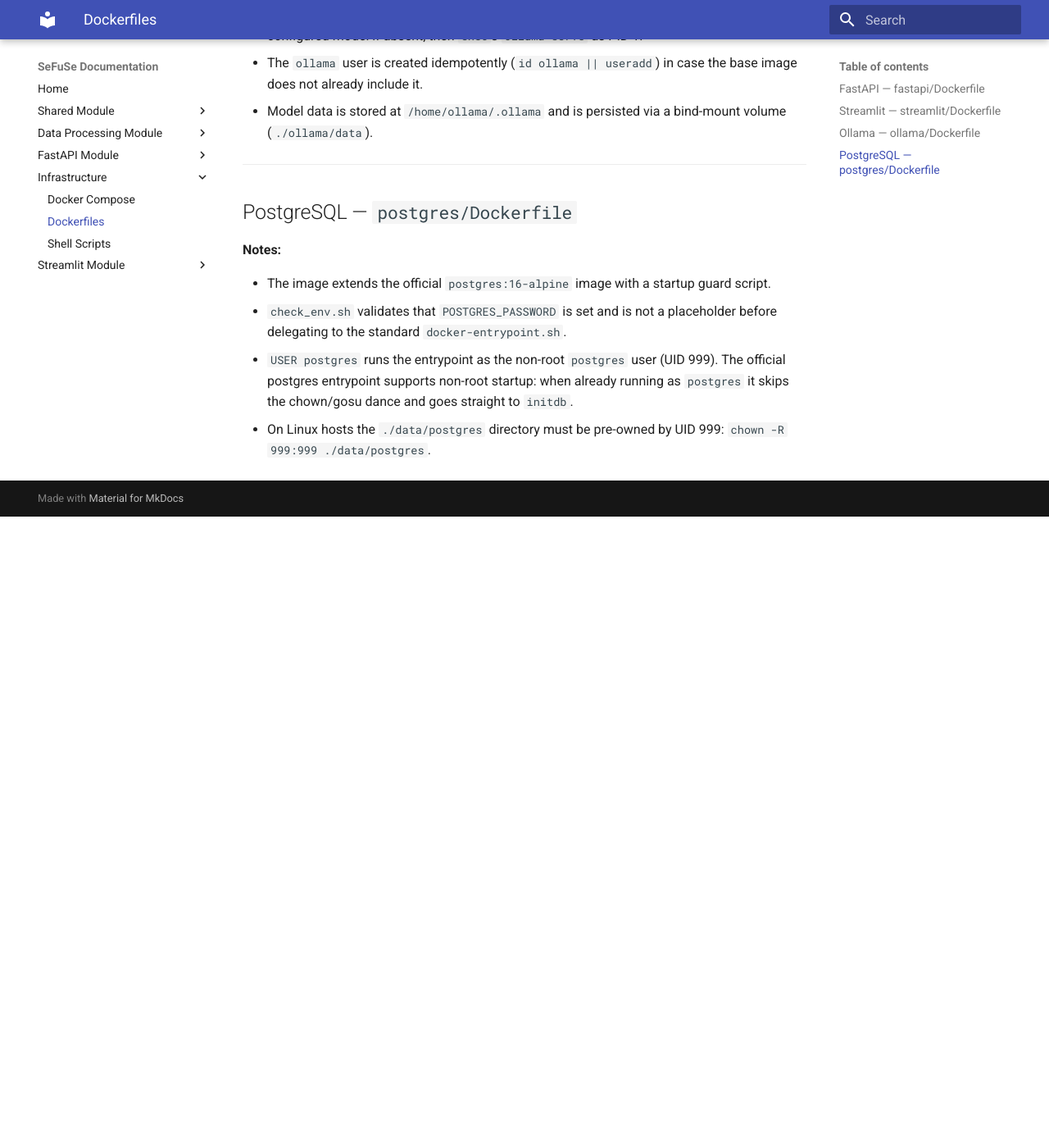
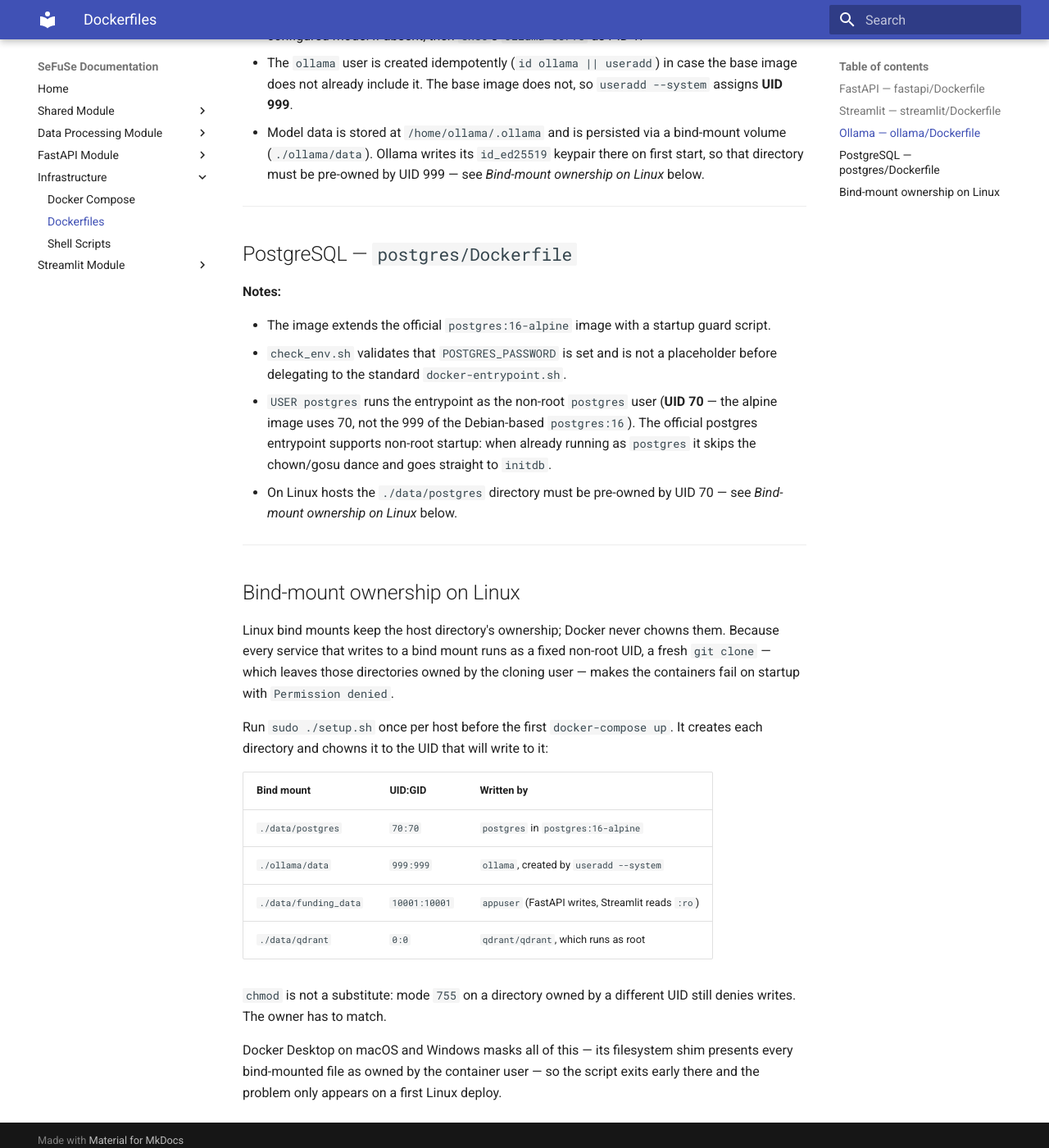
Before and after one commit to trholy/sefuse, an MkDocs documentation site: the page built from docs/infrastructure/dockerfiles.md, in a window 1280 px wide and 1400 px high, scrolled down 1311 px. Shown: the whole window at 82% size. Built offline with MkDocs 1.6.1 and Material for MkDocs 9.7.7, drawn with Linux system fonts in a browser that asks for light colours; before the commit the page ends 1941 px from its top, so only the background shows below that.

Commit message:
Require a Qdrant API key and pass every .env setting through Compose
Qdrant runs with an API key and telemetry off. Every setting in
.env.example is passed into the containers with its default, so cron
hours, timeouts and the login lockout can be changed from .env. setup.sh
hands the bind mounts to the UIDs that write them on Linux, and the
Ollama user gets a fixed UID for that. The GPU block stays opt-in.

Co-Authored-By: Claude Opus 5.5 <noreply@anthropic.com>

```diff
--- a/docs/infrastructure/dockerfiles.md
+++ b/docs/infrastructure/dockerfiles.md
@@ -34,8 +34,8 @@ Each SeFuSe service has its own Dockerfile. All images run as a non-root user an
 
 - The image extends the official Ollama image with a custom init script.
 - `init_models.sh` is the entrypoint; it starts `ollama serve`, waits for readiness, pulls the configured model if absent, then `exec`s `ollama serve` as PID 1.
-- The `ollama` user is created idempotently (`id ollama || useradd`) in case the base image does not already include it.
-- Model data is stored at `/home/ollama/.ollama` and is persisted via a bind-mount volume (`./ollama/data`).
+- The `ollama` user is created idempotently (`id ollama || useradd`) in case the base image does not already include it. The base image does not, so `useradd --system` assigns **UID 999**.
+- Model data is stored at `/home/ollama/.ollama` and is persisted via a bind-mount volume (`./ollama/data`). Ollama writes its `id_ed25519` keypair there on first start, so that directory must be pre-owned by UID 999 — see *Bind-mount ownership on Linux* below.
 
 ---
 
@@ -45,5 +45,31 @@ Each SeFuSe service has its own Dockerfile. All images run as a non-root user an
 
 - The image extends the official `postgres:16-alpine` image with a startup guard script.
 - `check_env.sh` validates that `POSTGRES_PASSWORD` is set and is not a placeholder before delegating to the standard `docker-entrypoint.sh`.
-- `USER postgres` runs the entrypoint as the non-root `postgres` user (UID 999). The official postgres entrypoint supports non-root startup: when already running as `postgres` it skips the chown/gosu dance and goes straight to `initdb`.
-- On Linux hosts the `./data/postgres` directory must be pre-owned by UID 999: `chown -R 999:999 ./data/postgres`.
+- `USER postgres` runs the entrypoint as the non-root `postgres` user (**UID 70** — the alpine image uses 70, not the 999 of the Debian-based `postgres:16`). The official postgres entrypoint supports non-root startup: when already running as `postgres` it skips the chown/gosu dance and goes straight to `initdb`.
+- On Linux hosts the `./data/postgres` directory must be pre-owned by UID 70 — see *Bind-mount ownership on Linux* below.
+
+---
+
+## Bind-mount ownership on Linux
+
+Linux bind mounts keep the host directory's ownership; Docker never chowns them. Because
+every service that writes to a bind mount runs as a fixed non-root UID, a fresh `git clone`
+— which leaves those directories owned by the cloning user — makes the containers fail on
+startup with `Permission denied`.
+
+Run `sudo ./setup.sh` once per host before the first `docker-compose up`. It creates each
+directory and chowns it to the UID that will write to it:
+
+| Bind mount | UID:GID | Written by |
+|---|---|---|
+| `./data/postgres` | `70:70` | `postgres` in `postgres:16-alpine` |
+| `./ollama/data` | `999:999` | `ollama`, created by `useradd --system` |
+| `./data/funding_data` | `10001:10001` | `appuser` (FastAPI writes, Streamlit reads `:ro`) |
+| `./data/qdrant` | `0:0` | `qdrant/qdrant`, which runs as root |
+
+`chmod` is not a substitute: mode `755` on a directory owned by a different UID still denies
+writes. The owner has to match.
+
+Docker Desktop on macOS and Windows masks all of this — its filesystem shim presents every
+bind-mounted file as owned by the container user — so the script exits early there and the
+problem only appears on a first Linux deploy.
```
Also changed, not shown: docker-compose.yml (+61 -14 lines), docs/infrastructure/docker_compose.md (+19 -6 lines), docs/infrastructure/scripts.md (+1 -1 lines), 6 other files.
